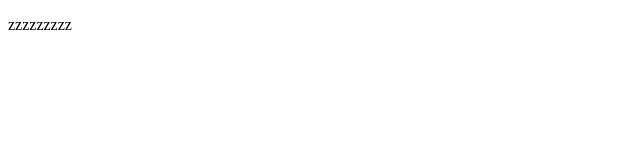
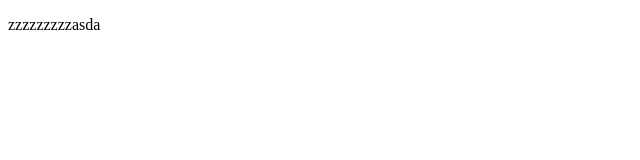
Before and after one commit to HardSpaceWEB/FinalHardSpace_OF, a plain HTML site: page index.html in a window 1280 px wide. Shown: the full height of the page, 0-640 px from the left. Drawn offline with Linux system fonts and the light colour scheme.

Commit message:
Update index.html

```diff
--- a/index.html
+++ b/index.html
@@ -7,6 +7,6 @@
 
 </head>
 <body>
-    <p>zzzzzzzzz</p>
+    <p>zzzzzzzzzasda</p>
 </body>
 </html>
```
